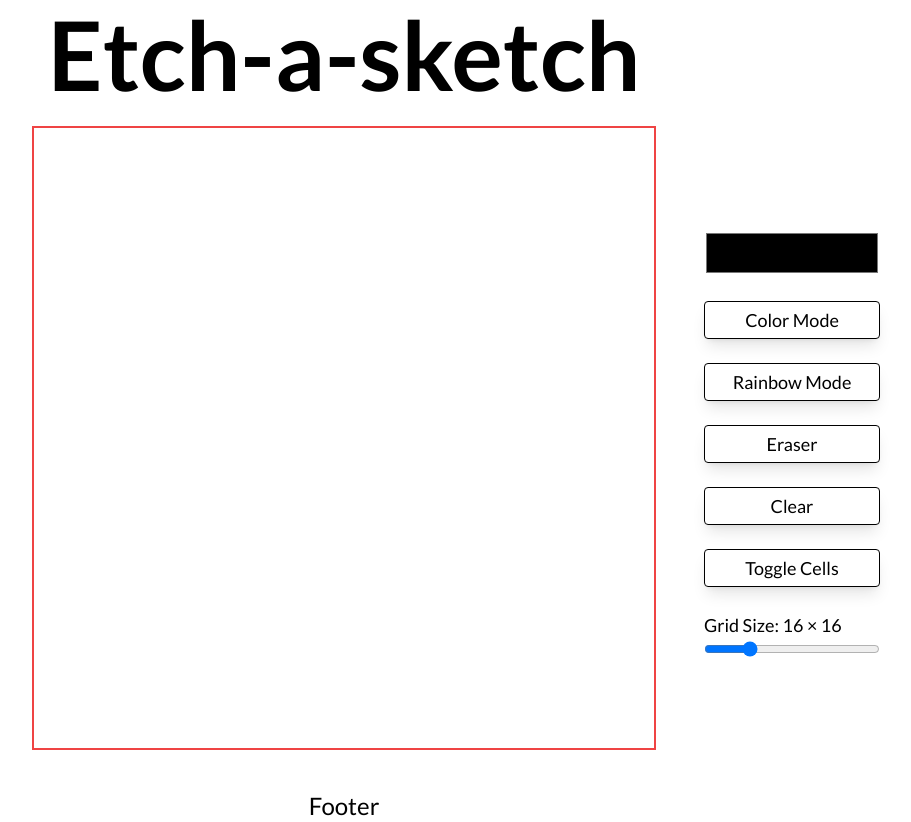
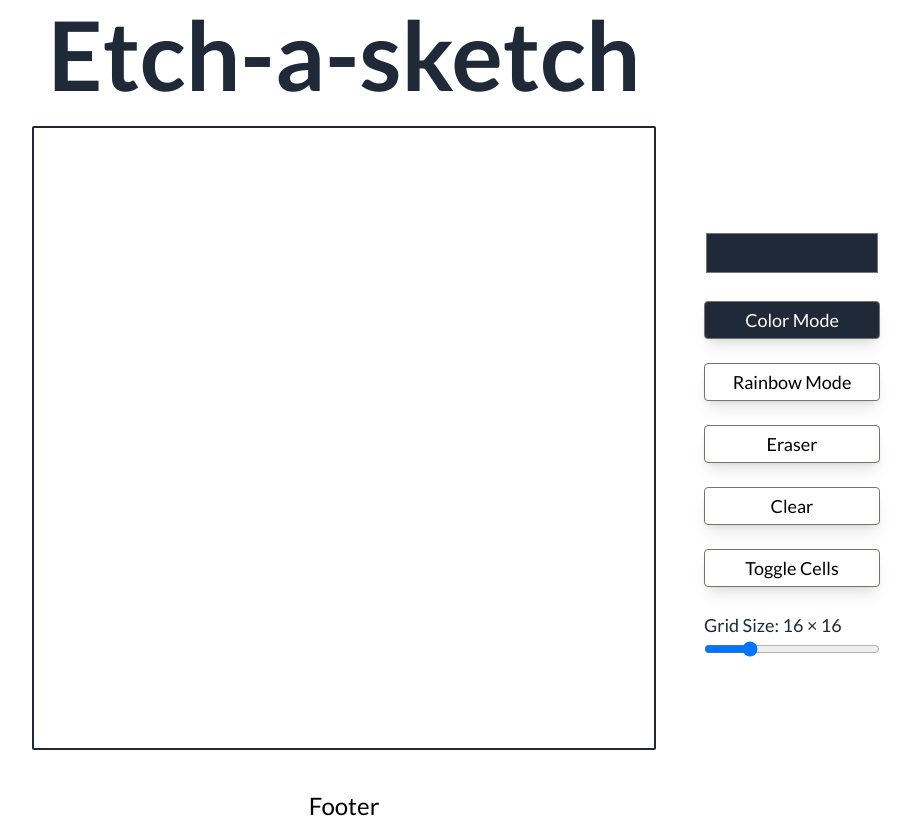
Before and after one commit to CitizenCathay/etch-a-sketch, a Next.js app: page / in a window 1280 px wide. Shown: the whole page, without its empty margins (296-1207 px from the left). Built offline with nearby package versions, Linux system fonts and the light colour scheme.

Commit message:
Refactor button component & add effects for buttons, add to track selected button, refine UI to use consistent colors

```diff
--- /dev/null
+++ b/components/Buttons.tsx
@@ -0,0 +1,60 @@
+import React, { useState, useEffect } from "react";
+
+const Buttons = () => {
+  const [selectedButton, setSelectedButton] = useState<{ mode: string }>({
+    mode: "color",
+  });
+
+  const handleButtonClick = (buttonValue: string) => {
+    setSelectedButton((prev) => ({
+      mode: buttonValue === prev.mode ? prev.mode : buttonValue,
+    }));
+  };
+
+  useEffect(() => {
+    console.log("Selected Mode:", selectedButton.mode);
+  }, [selectedButton]);
+
+  return (
+    <>
+      <button
+        className={`border rounded border-stone-500 lg:text-lg px-6 py-1 shadow-lg transition duration-300 transform hover:scale-110 hover:bg-gray-800 hover:text-white ${
+          selectedButton.mode === "color"
+            ? "bg-gray-800 text-white"
+            : "bg-white text-black"
+        }`}
+        onClick={() => handleButtonClick("color")}
+      >
+        Color Mode
+      </button>
+      <button
+        className={`border rounded border-stone-500 lg:text-lg px-6 py-1 shadow-lg transition duration-300 transform hover:scale-110 hover:bg-gray-800 hover:text-white ${
+          selectedButton.mode === "rainbow"
+            ? "bg-gray-800 text-white"
+            : "bg-white text-black"
+        }`}
+        onClick={() => handleButtonClick("rainbow")}
+      >
+        Rainbow Mode
+      </button>
+      <button
+        className={`border rounded border-stone-500 lg:text-lg px-6 py-1 shadow-lg transition duration-300 transform hover:scale-110 hover:bg-gray-800 hover:text-white ${
+          selectedButton.mode === "eraser"
+            ? "bg-gray-800 text-white"
+            : "bg-white text-black"
+        }`}
+        onClick={() => handleButtonClick("eraser")}
+      >
+        Eraser
+      </button>
+      <button className="border rounded border-stone-500  lg:text-lg px-6 py-1 shadow-lg transition duration-200 transform hover:scale-110 hover:bg-gray-800 hover:text-white">
+        Clear
+      </button>
+      <button className="border rounded border-stone-500  lg:text-lg px-6 py-1 shadow-lg transition duration-200 transform hover:scale-110 hover:bg-gray-800 hover:text-white">
+        Toggle Cells
+      </button>
+    </>
+  );
+};
+
+export default Buttons;
--- a/components/Controls.tsx
+++ b/components/Controls.tsx
@@ -1,5 +1,6 @@
 import React, { useState, useCallback } from "react";
 import Grid from "./Grid";
+import Buttons from "./Buttons";
 
 const Controls = () => {
   const [gridSize, setGridSize] = React.useState<number>(16);
@@ -16,13 +17,34 @@ const Controls = () => {
     setGridSize(newValue); //Updates the gridSize state with the parsed integer value obtained from the input element's changed value.
   };
 
-  const [selectedColor, setSelectedColor] = useState("#000000"); // Initial color value
+  const [selectedColor, setSelectedColor] = useState("#1F2937"); // Initial color value
+
+  const debounce = <F extends (...args: any[]) => void>(
+    func: F,
+    delay: number
+  ): ((...args: Parameters<F>) => void) => {
+    let timeoutId: NodeJS.Timeout;
+    return function (this: ThisParameterType<F>, ...args: Parameters<F>) {
+      clearTimeout(timeoutId);
+      timeoutId = setTimeout(() => {
+        func.apply(this, args);
+      }, delay);
+    };
+  };
+
+  const debouncedSetSelectedColor = useCallback(
+    debounce((color: string) => {
+      setSelectedColor(color);
+    }, 200), // Adjust the delay time as needed (300ms in this example)
+    []
+  );
 
   const handleColorChange = useCallback(
     (event: React.ChangeEvent<HTMLInputElement>) => {
-      setSelectedColor(event.target.value);
+      const newColor = event.target.value;
+      debouncedSetSelectedColor(newColor);
     },
-    [setSelectedColor]
+    [debouncedSetSelectedColor]
   );
 
   return (
@@ -35,23 +57,9 @@ const Controls = () => {
           value={selectedColor}
           onChange={handleColorChange}
         ></input>
-        <button className="border rounded border-black lg:text-lg px-6 py-1 shadow-lg">
-          Color Mode
-        </button>
-        <button className="border rounded border-black  lg:text-lg px-6 py-1 shadow-lg">
-          Rainbow Mode
-        </button>
-        <button className="border rounded border-black  lg:text-lg px-6 py-1 shadow-lg">
-          Eraser
-        </button>
-        <button className="border rounded border-black  lg:text-lg px-6 py-1 shadow-lg">
-          Clear
-        </button>
-        <button className="border rounded border-black  lg:text-lg px-6 py-1 shadow-lg">
-          Toggle Cells
-        </button>
+        <Buttons />
         <div className="sizeControl">
-          <p className="select-none	lg:text-lg">
+          <p className="select-none	lg:text-lg text-gray-800">
             Grid Size: {gridSize} × {gridSize}
           </p>
           <input
--- a/components/Grid.tsx
+++ b/components/Grid.tsx
@@ -67,7 +67,7 @@ const Grid: React.FC<GridProps> = ({ gridSize, selectedColor }) => {
 
   return (
     <div
-      className="gridContainer mt-1 xl:ml-56 w-96 h-96 md:w-[39rem] md:h-[39rem] sm:h-[30rem] sm:w-[30rem] border-2 border-red-500"
+      className="gridContainer mt-1 xl:ml-56 w-96 h-96 md:w-[39rem] md:h-[39rem] sm:h-[30rem] sm:w-[30rem] border-2 border-gray-800 rounded-sm	"
       ref={gridContainerRef}
       style={gridContainerStyles}
     >
--- a/components/Header.tsx
+++ b/components/Header.tsx
@@ -3,7 +3,7 @@ import React from "react";
 const Header = () => {
   return (
     <header className="flexBetween">
-      <h1 className="max-container padding-container relative z-30 pt-1.5 pb-5 font-bold text-5xl md:text-8xl sm:text-7xl select-none	">
+      <h1 className="max-container padding-container relative z-30 pt-1.5 pb-5 font-bold text-5xl md:text-8xl sm:text-7xl select-none	text-gray-800">
         Etch-a-sketch
       </h1>
     </header>
```
